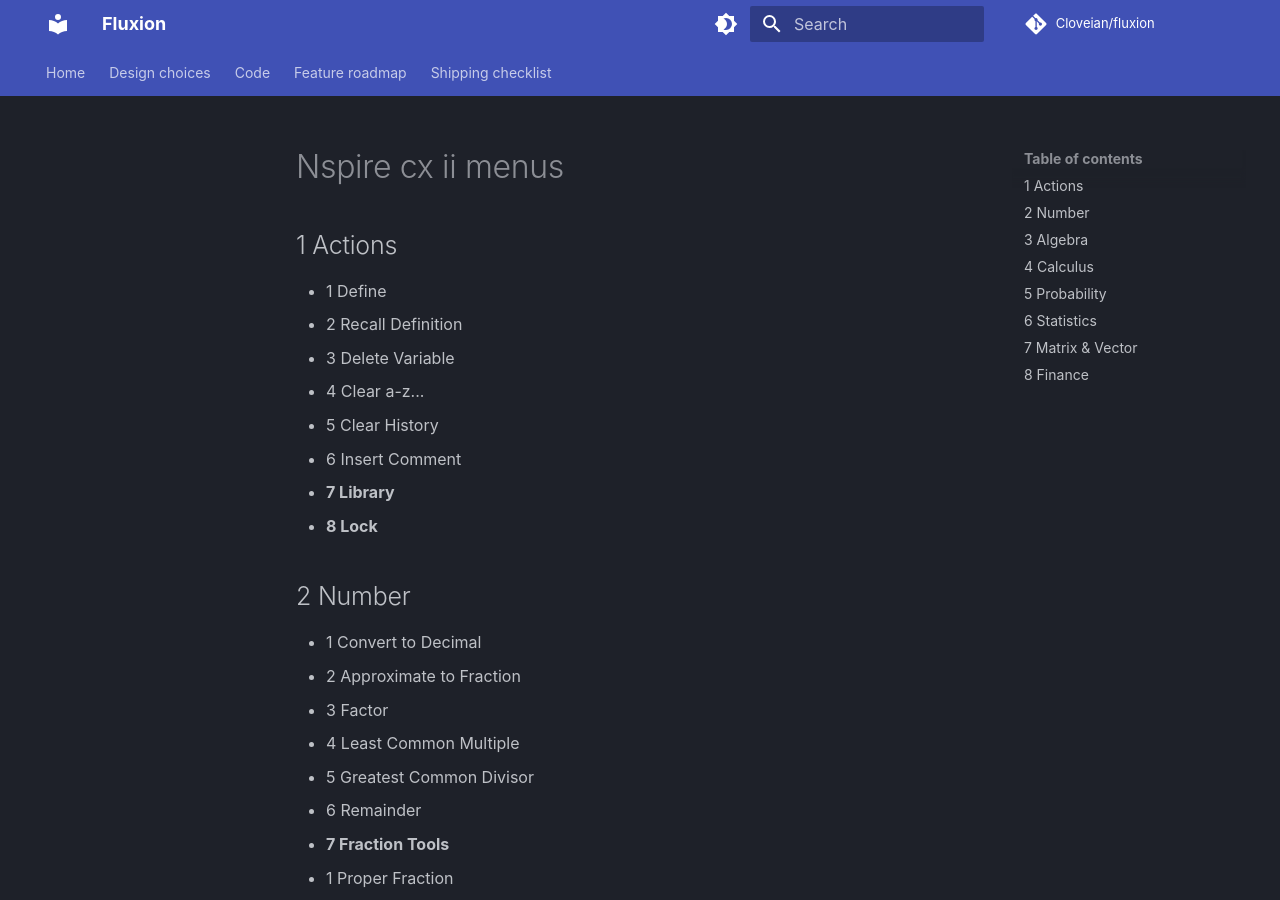
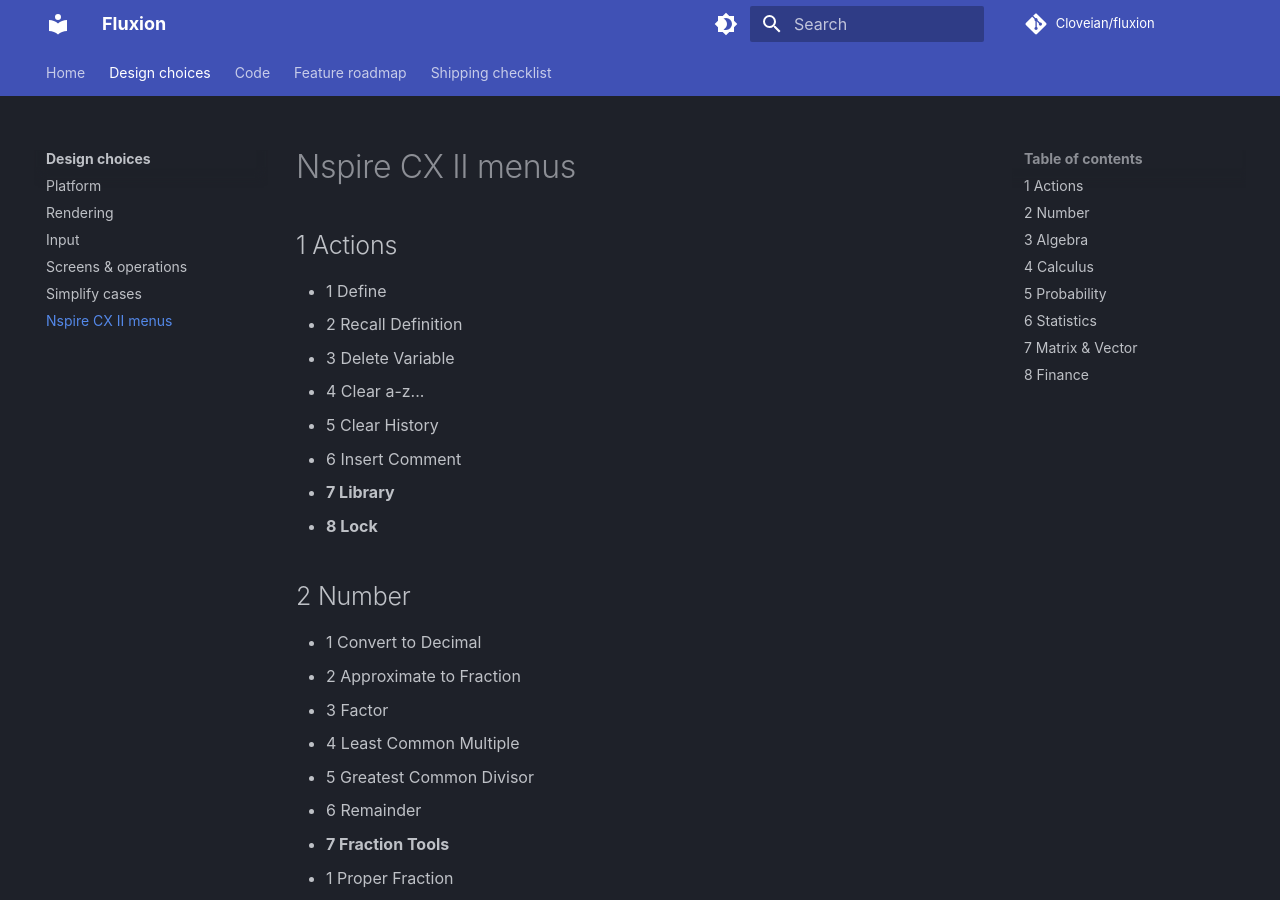
Before and after one commit to Cloveian/fluxion, an MkDocs documentation site: the page built from docs/design-choices/nspire-cx-ii-menus.md, in a window 1280 px wide and 900 px high. Built offline with MkDocs 1.6.1 and Material for MkDocs 9.7.7, drawn with Linux system fonts in a browser that asks for light colours; comment, search, counter and statistics services are not loaded.

Commit message:
the nspire menus get a spot in the docs nav

```diff
--- a/mkdocs.yml
+++ b/mkdocs.yml
@@ -80,6 +80,7 @@ nav:
       - Input: design-choices/input.md
       - Screens & operations: design-choices/ui.md
       - Simplify cases: simplify-cases.md
+      - Nspire CX II menus: design-choices/nspire-cx-ii-menus.md
   - Code:
       - code/index.md
       - Structure: code/structure.md
```
